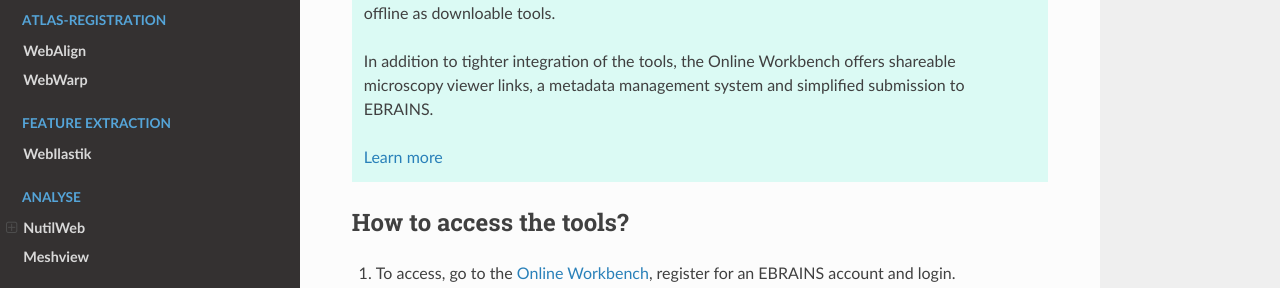
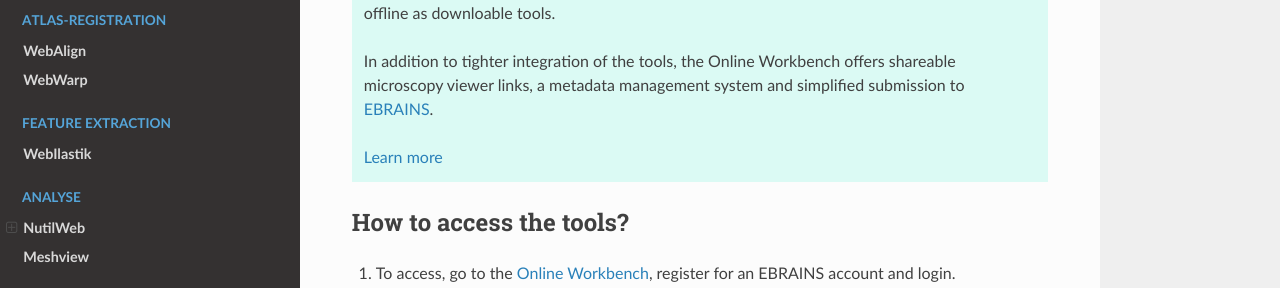
Before and after one commit to Neural-Systems-at-UIO/QUINT_webtools, a Sphinx documentation site: the page built from docs/QUINTintro_new.rst, in a window 1280 px wide and 900 px high, scrolled down 328 px. Shown: the part 206-494 px from the top of the window. Built offline with Sphinx 7.4.7 and the Read the Docs theme 2.0.0, drawn with Linux system fonts in a browser that asks for light colours; part of the change alters nothing that is shown.

```diff
--- a/docs/QUINTintro_new.rst
+++ b/docs/QUINTintro_new.rst
@@ -11,7 +11,7 @@ The QUINT workflow supports brain-wide quantification of labelled features in se
 .. tip::
    The QUINT workflow is available in the `Online Workbench <https://ebrains-workbench.apps.hbp.eu/>`_ as a suite of web-based tools or offline as downloable tools.
 
-   In addition to tighter integration of the tools, the Online Workbench offers shareable microscopy viewer links, a metadata management system and simplified submission to EBRAINS.
+   In addition to tighter integration of the tools, the Online Workbench offers shareable microscopy viewer links, a metadata management system and simplified submission to `EBRAINS <https://www.ebrains.eu/data/share-data>`_.
 
    `Learn more <https://neural-systems-at-uio.github.io/>`_
 
```
